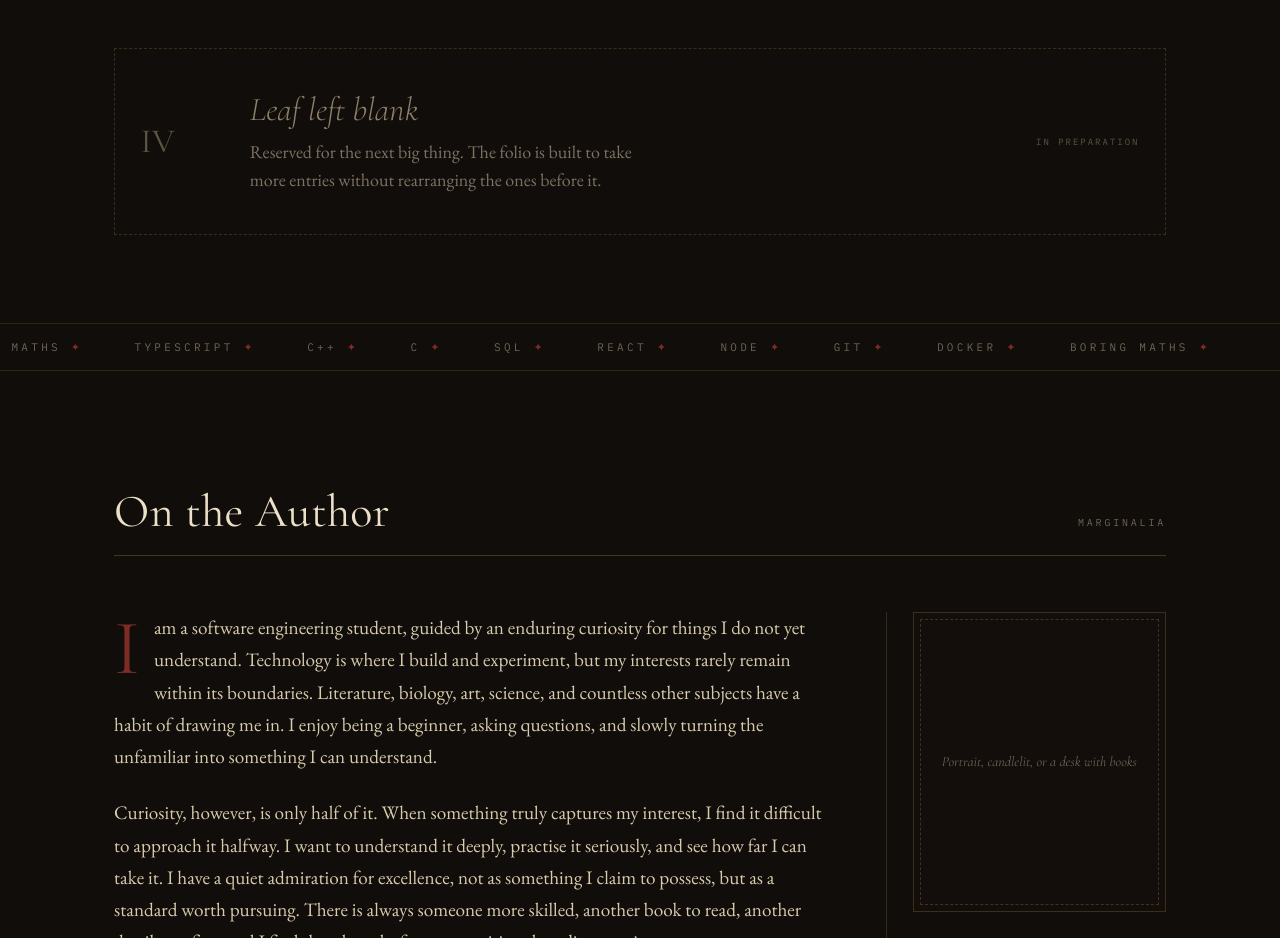
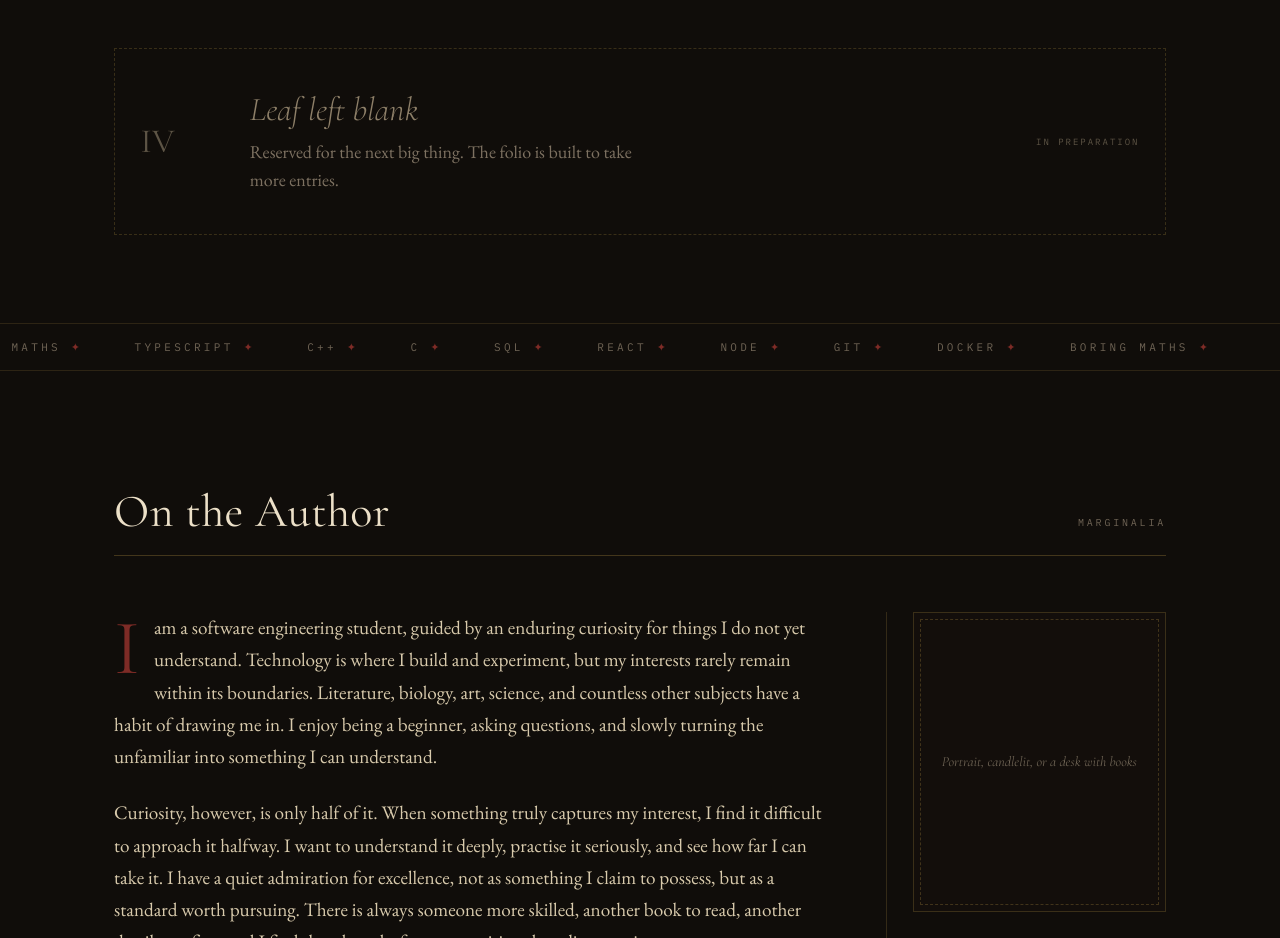
Before and after one commit to Landry-16/sandes.dev, a Next.js app: page / in a window 1280 px wide. Shown: the part 6940-7878 px from the top of the page. Built offline with nearby package versions, Linux system fonts and the light colour scheme.

Commit message:
fix: removed useless information in new leaf

```diff
--- a/components/BlankLeaf.jsx
+++ b/components/BlankLeaf.jsx
@@ -15,7 +15,7 @@ export default function BlankLeaf() {
       <div className={styles.body}>
         <h3 className={styles.title}>Leaf left blank</h3>
         <p className={styles.text}>
-          Reserved for the next big thing. The folio is built to take more entries without rearranging the ones before it.
+          Reserved for the next big thing. The folio is built to take more entries.
         </p>
       </div>
       <span className={styles.label}>In preparation</span>
```
